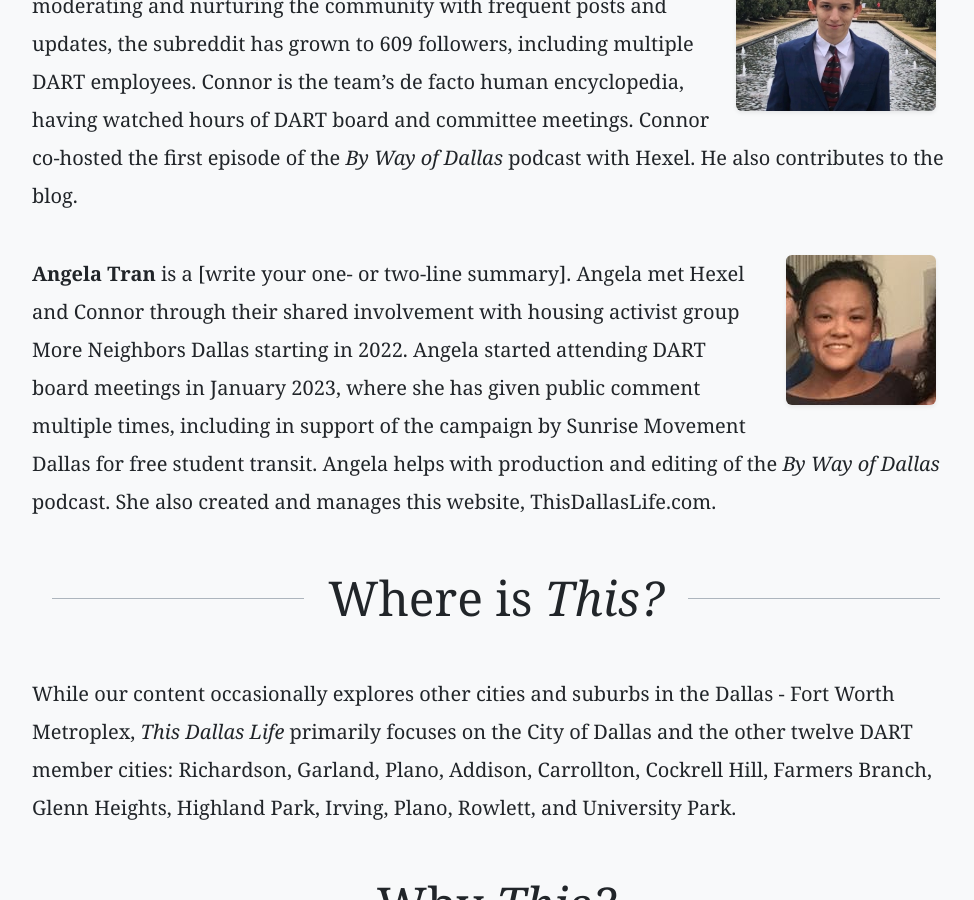
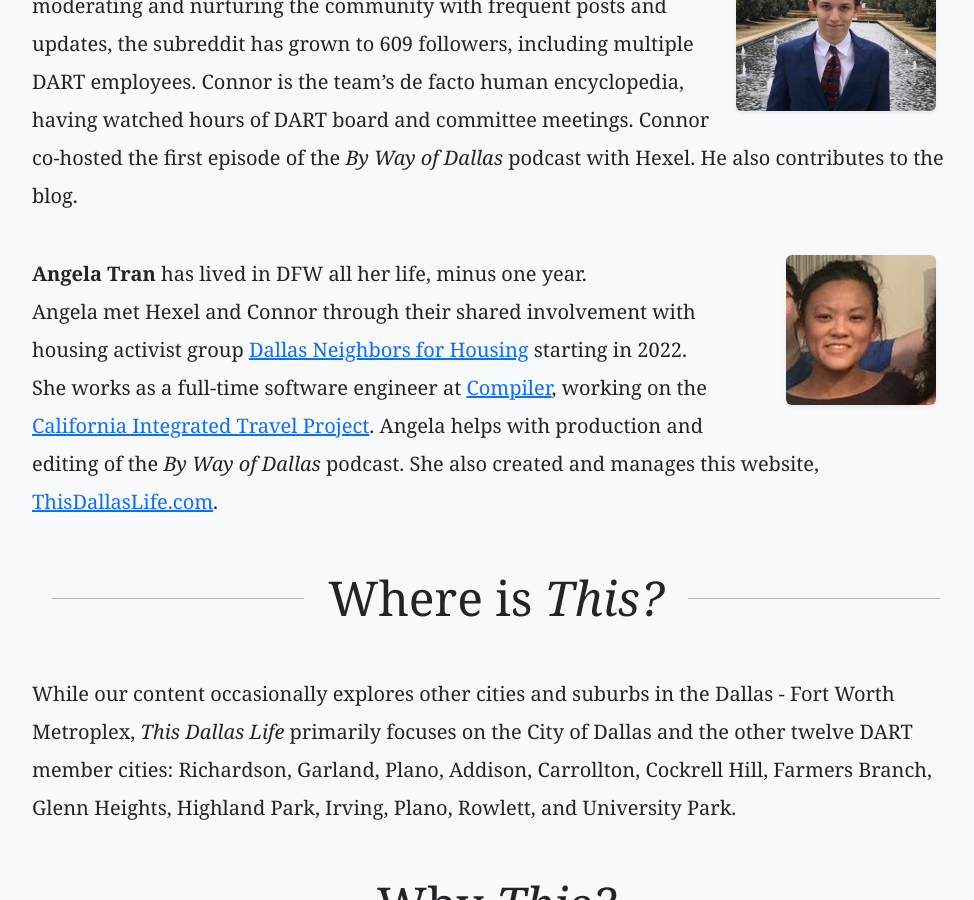
Before and after one commit to DallasUrbanists/dallasurbanists.com, a Jekyll site: the page built from about.html, in a window 1280 px wide and 900 px high, scrolled down 1466 px. Shown: the whole window, without its empty margins (144-1118 px from the left). Built offline with Jekyll 4.4.1, drawn with Linux system fonts in a browser that asks for light colours.

Commit message:
Update bio for Angela

```diff
--- a/about.html
+++ b/about.html
@@ -66,9 +66,14 @@ nav_bg: "transparent"
 
     <p>
       <strong>Angela Tran</strong>
-      is a [write your one- or two-line summary]. Angela met Hexel and Connor through their shared involvement with housing activist group More Neighbors Dallas starting in 2022. Angela started attending DART board meetings in January 2023, where she has given public comment multiple times, including in support of the campaign by Sunrise Movement Dallas for free student transit. Angela helps with production and editing of the
-      <em>By Way of Dallas</em>
-      podcast. She also created and manages this website, ThisDallasLife.com.</p>
+      has lived in DFW all her life, minus one year.<br />Angela met Hexel and Connor through their shared involvement with
+      housing
+      activist group <a href="https://www.dallasneighborsforhousing.org/" target="_blank">Dallas Neighbors for Housing</a>
+      starting in 2022.<br/>She works
+      as a full-time software engineer at <a href="https://compiler.la" target="_blank">Compiler</a>, working on the <a
+        href="https://www.calitp.org/" target="_blank">California Integrated Travel Project</a>.
+      Angela helps with production and editing of the <em>By Way of Dallas</em> podcast. She also created and manages this
+      website, <a href="https://thisdallaslife.com">ThisDallasLife.com</a>.</p>
 
     <h1 class="text-center display-5 lined-heading mb-5 mt-5"><span>
       Where is
```
